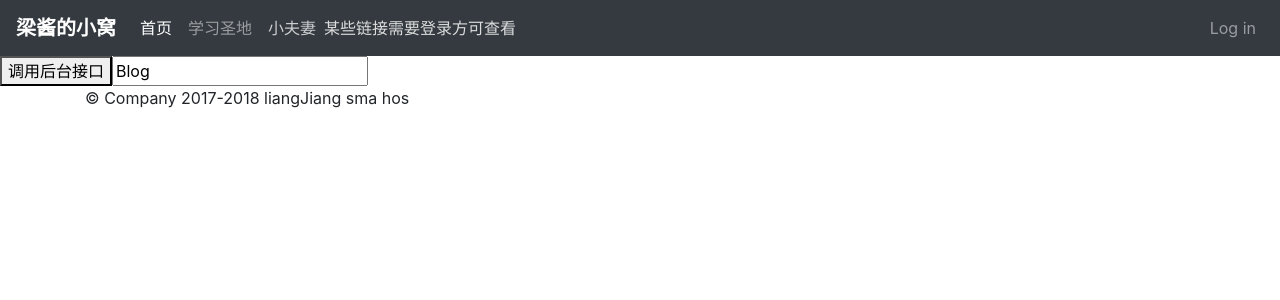
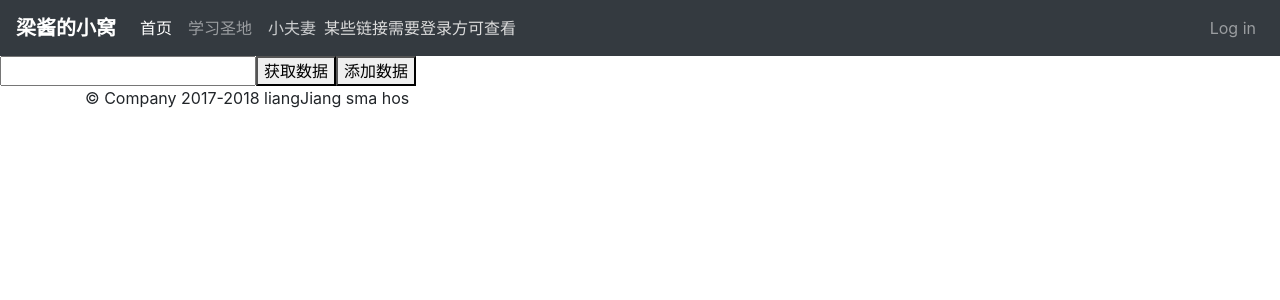
Before and after one commit to leon-js/Blog, a Vue app in the folder blog/: page /#/ in a window 1280 px wide. Both pictures are taken after a click on the link "小夫妻". Shown: the top 300 px of the page. Built offline with nearby package versions, Linux system fonts and the light colour scheme; no server answers.

Commit message:
nodejs链接数据库测试

```diff
--- a/blog/src/components/Blog.vue
+++ b/blog/src/components/Blog.vue
@@ -1,7 +1,8 @@
 <template>
   <div class="">
-    <button type="primary" @click="getArticle">调用后台接口</button>
     <input v-model="inpContent">
+    <button type="primary" @click="getValue">获取数据</button>
+    <button type="primary" @click="setValue">添加数据</button>
   </div>
 </template>
 
@@ -10,16 +11,26 @@ export default {
   name: 'blog',
   data() {
     return {
-      inpContent: 'Blog'
+      inpContent: ''
     }
   },
   methods: {
-    getArticle() {
-      this.http.get('/api/getArticle')
-        .then( (res) => {
-          console.log('res', res);
-          this.inpContent = res.data.data;
-        })
+    getValue() {
+      // axios.get('/', {params: ''})
+      this.http.get('/api/getValue', {
+        params: {id: 1}
+      }).then( (res) => {
+        console.log('res', res.data);
+        this.inpContent = res.data[0].name;
+      })
+    },
+    setValue() {
+      // axios.post('/', {})
+      this.http.post('/api/setValue', {
+        id: 1, name: this.inpContent
+      }).then( (res) => {
+        console.log('res', res);
+      })
     }
   }
 }
```
